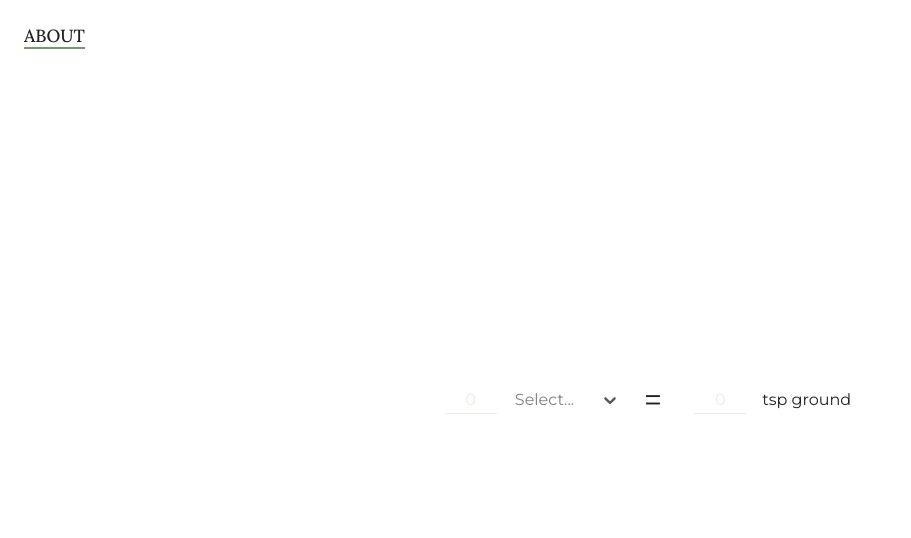
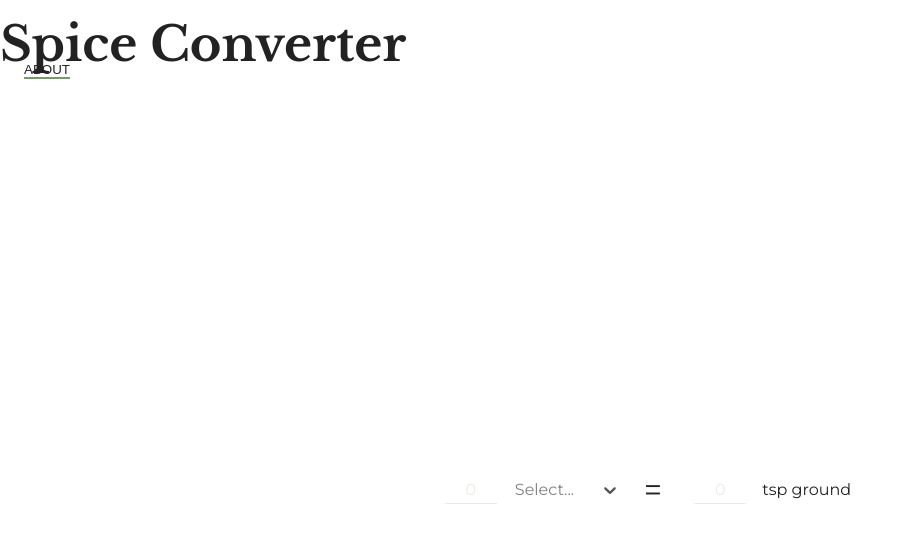
Before and after one commit to catehernandez/spice-converter, a React (Create React App) app: page / in a window 1280 px wide. Shown: the top 538 px of the page, without its empty margins (0-911 px from the left). Built offline with nearby package versions, Linux system fonts and the light colour scheme.

Commit message:
WIP: Add new fonts

```diff
--- a/public/index.html
+++ b/public/index.html
@@ -25,10 +25,6 @@
       work correctly both with client-side routing and a non-root public URL.
       Learn how to configure a non-root public URL by running `npm run build`.
     -->
-    <link
-      href="https://fonts.googleapis.com/css2?family=Lora:wght@500;600&family=Montserrat&display=swap"
-      rel="stylesheet"
-    />
     <title>Spice Converter</title>
   </head>
   <body>
--- a/src/App.js
+++ b/src/App.js
@@ -11,10 +11,15 @@ const Main = styled.main`
   justify-content: center;
 `;
 
+const AppHeader = `
+  align-items: center;
+`;
+
 const App = () => {
   return (
     <React.Fragment>
       <Navbar />
+      <h1>Spice Converter</h1>
       <Main>
         <SpiceConverter />
       </Main>
--- a/src/components/About.js
+++ b/src/components/About.js
@@ -7,7 +7,6 @@ const AboutButton = styled.button`
   cursor: pointer;
   border: none;
   border-bottom: 2px solid hsl(101.2, 20%, 50%);
-  font: 500 1.1rem 'Lora', serif;
   padding: 0;
   text-align: left;
 `;
--- a/src/index.css
+++ b/src/index.css
@@ -1,11 +1,16 @@
+@import url('https://fonts.googleapis.com/css2?family=Libre+Baskerville:wght@700&family=Montserrat:wght@400;500&display=swap');
+
 html {
   font-family: 'Montserrat', sans-serif;
+  font-weight: 400;
   font-size: 16px;
   line-height: 1.6em;
 }
 
 h1 {
-  font-size: 2rem;
+  font-family: 'Libre Baskerville', serif;
+  font-weight: 700;
+  font-size: 3rem;
 }
 
 body {
```
